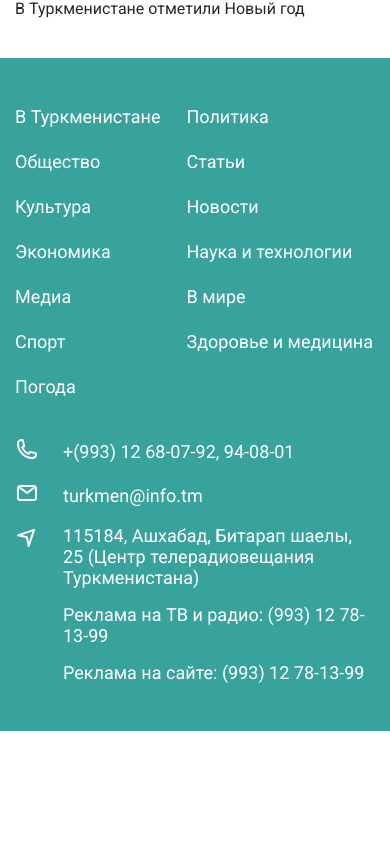
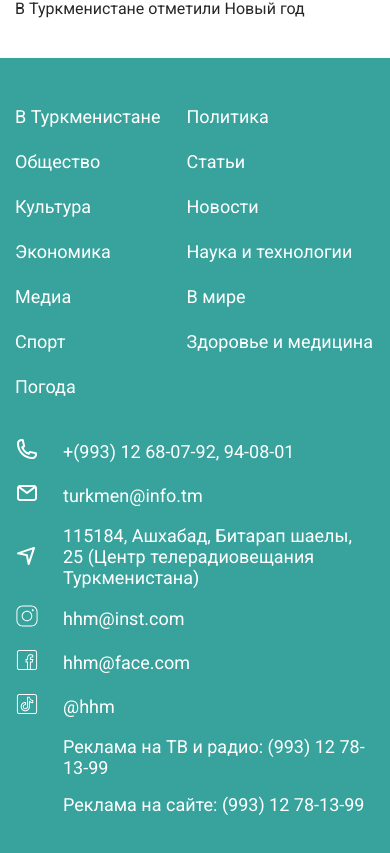
Before and after one commit to VividTruthKeeper/hhm-client, a React (Vite) app: page / in a window 390 px wide. Shown: the part 2395-3248 px from the top of the page. Before the commit the page ends 3126 px from the top, so only its background shows below. Built offline with nearby package versions, Linux system fonts and the light colour scheme; no server answers.

Commit message:
social medias moved to the footer

```diff
--- a/src/components/footer/Footer.tsx
+++ b/src/components/footer/Footer.tsx
@@ -4,6 +4,9 @@ import { Link } from 'react-router-dom';
 import phone from '../../assets/icons/phone.svg';
 import mail from '../../assets/icons/mail.svg';
 import location from '../../assets/icons/location.svg';
+import { ReactComponent as Instagram } from '../../assets/icons/insta-black.svg';
+import { ReactComponent as Facebook } from '../../assets/icons/fb-black.svg';
+import { ReactComponent as TikTok } from '../../assets/icons/tiktok-black.svg';
 
 const Footer = () => {
   return (
@@ -74,6 +77,28 @@ const Footer = () => {
                 115184, Ашхабад, Битарап шаелы, 25 (Центр телерадиовещания Туркменистана)
               </h3>
             </div>
+
+            <div className="footer-info-item">
+              <div className="footer-info-item-icon">
+                <Instagram />
+              </div>
+              <h3 className="footer-info-item-title">hhm@inst.com</h3>
+            </div>
+
+            <div className="footer-info-item">
+              <div className="footer-info-item-icon">
+                <Facebook />
+              </div>
+              <h3 className="footer-info-item-title">hhm@face.com</h3>
+            </div>
+
+            <div className="footer-info-item">
+              <div className="footer-info-item-icon">
+                <TikTok />
+              </div>
+              <h3 className="footer-info-item-title">@hhm</h3>
+            </div>
+
             <div className="footer-info-item">
               <h3 className="footer-info-item-title">Реклама на ТВ и радио: (993) 12 78-13-99</h3>
             </div>
--- a/src/styles/_footer.scss
+++ b/src/styles/_footer.scss
@@ -41,12 +41,23 @@
   gap: 2.4rem;
   align-items: center;
 
-  &:nth-child(3) {
-    align-items: flex-start;
+  // &:nth-child(3) {
+  //   align-items: flex-start;
+  // }
+  &:nth-child(4),
+  &:nth-child(5),
+  &:nth-child(6) {
+    display: none;
   }
-  &:nth-child(4),
-  &:nth-child(5) {
+  &:nth-child(7),
+  &:nth-child(8) {
     padding-left: 4.8rem;
+  }
+}
+
+.footer-info-item-icon {
+  svg {
+    fill: $white;
   }
 }
 
@@ -69,6 +80,15 @@
   }
 }
 
+@media (max-width: 850px) {
+  .footer-info-item {
+    &:nth-child(4),
+    &:nth-child(5),
+    &:nth-child(6) {
+      display: flex;
+    }
+  }
+}
 @media (max-width: 700px) {
   .footer-nav-list {
     grid-template-columns: repeat(2, auto);
```
